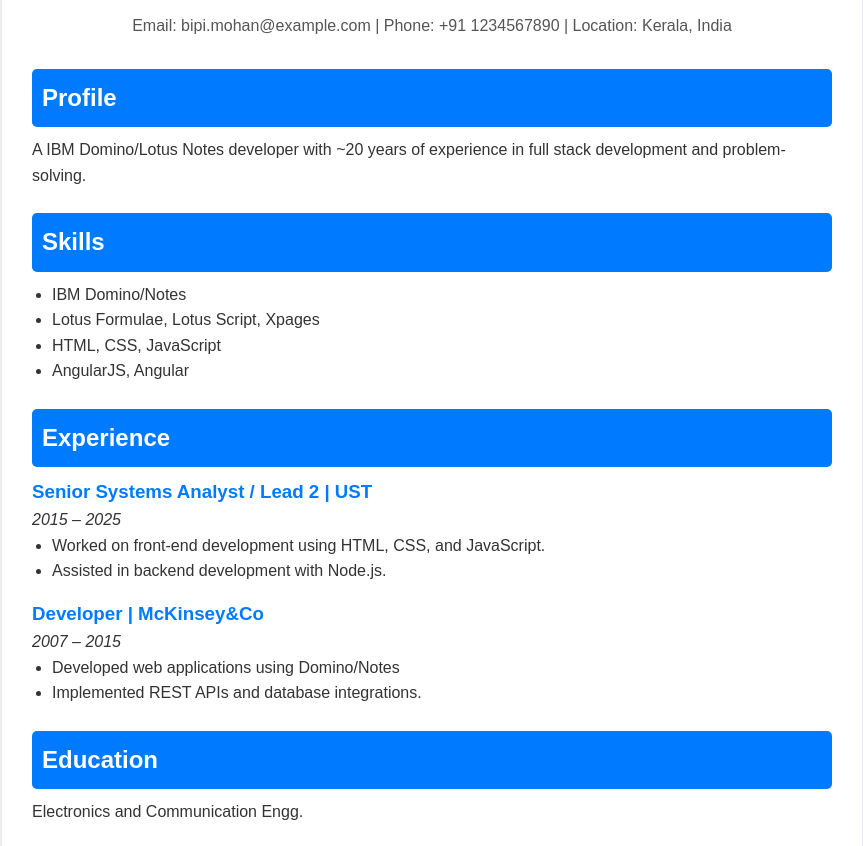
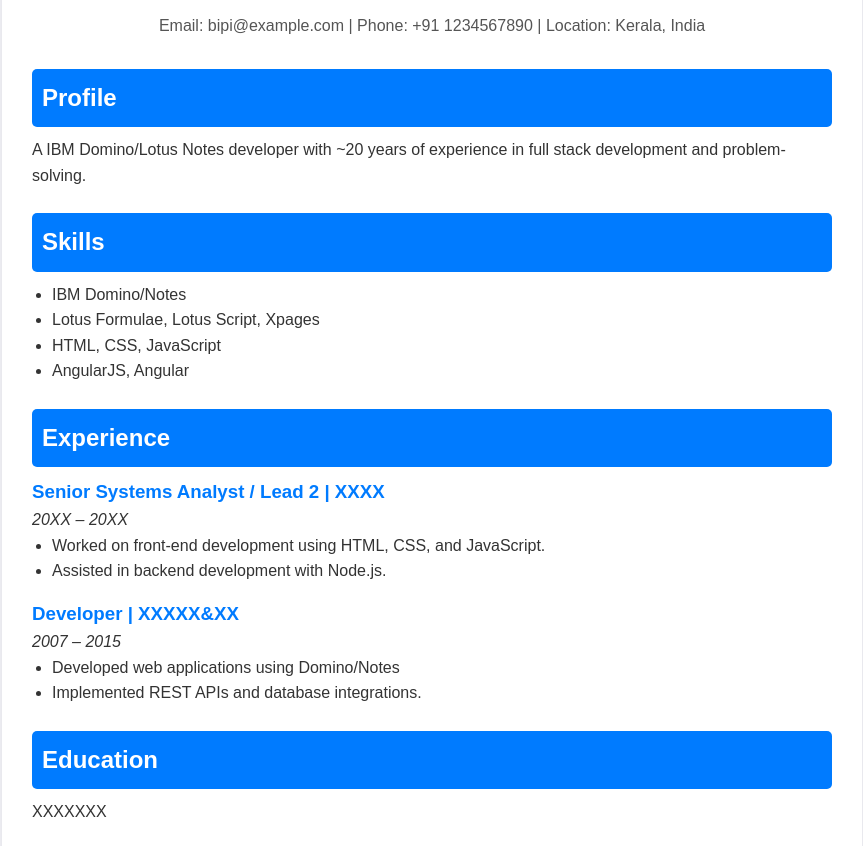
Before and after one commit to bipimo3-sys/app01, a website: page Resume/index.html in a window 1280 px wide. Shown: the part 106-952 px from the top of the page, without its empty margins (208-1071 px from the left). Drawn offline with Linux system fonts and the light colour scheme.

Commit message:
modified

```diff
--- a/Resume/index.html
+++ b/Resume/index.html
@@ -3,7 +3,7 @@
   <head>
     <meta charset="UTF-8" />
     <meta name="viewport" content="width=device-width, initial-scale=1.0" />
-    <title>Resume - Bipi Mohan</title>
+    <title>Resume - Bipi</title>
     <link rel="stylesheet" href="styles.css" />
   </head>
   <body>
@@ -11,7 +11,7 @@
       <header>
         <h1>Bipi Mohan</h1>
         <p>
-          Email: bipi.mohan@example.com | Phone: +91 1234567890 | Location:
+          Email: bipi@example.com | Phone: +91 1234567890 | Location:
           Kerala, India
         </p>
       </header>
@@ -37,8 +37,8 @@
       <section class="section">
         <h2>Experience</h2>
         <div class="experience-item">
-          <h3>Senior Systems Analyst / Lead 2 | UST</h3>
-          <p><em>2015 – 2025</em></p>
+          <h3>Senior Systems Analyst / Lead 2 | XXXX</h3>
+          <p><em>20XX – 20XX</em></p>
           <ul>
             <li>
               Worked on front-end development using HTML, CSS, and JavaScript.
@@ -47,7 +47,7 @@
           </ul>
         </div>
         <div class="experience-item">
-          <h3>Developer | McKinsey&Co</h3>
+          <h3>Developer | XXXXX&XX</h3>
           <p><em>2007 – 2015</em></p>
           <ul>
             <li>Developed web applications using Domino/Notes</li>
@@ -58,7 +58,7 @@
 
       <section class="section">
         <h2>Education</h2>
-        <p>Electronics and Communication Engg.</p>
+        <p>XXXXXXX</p>
       </section>
 
       <section class="section">
```
